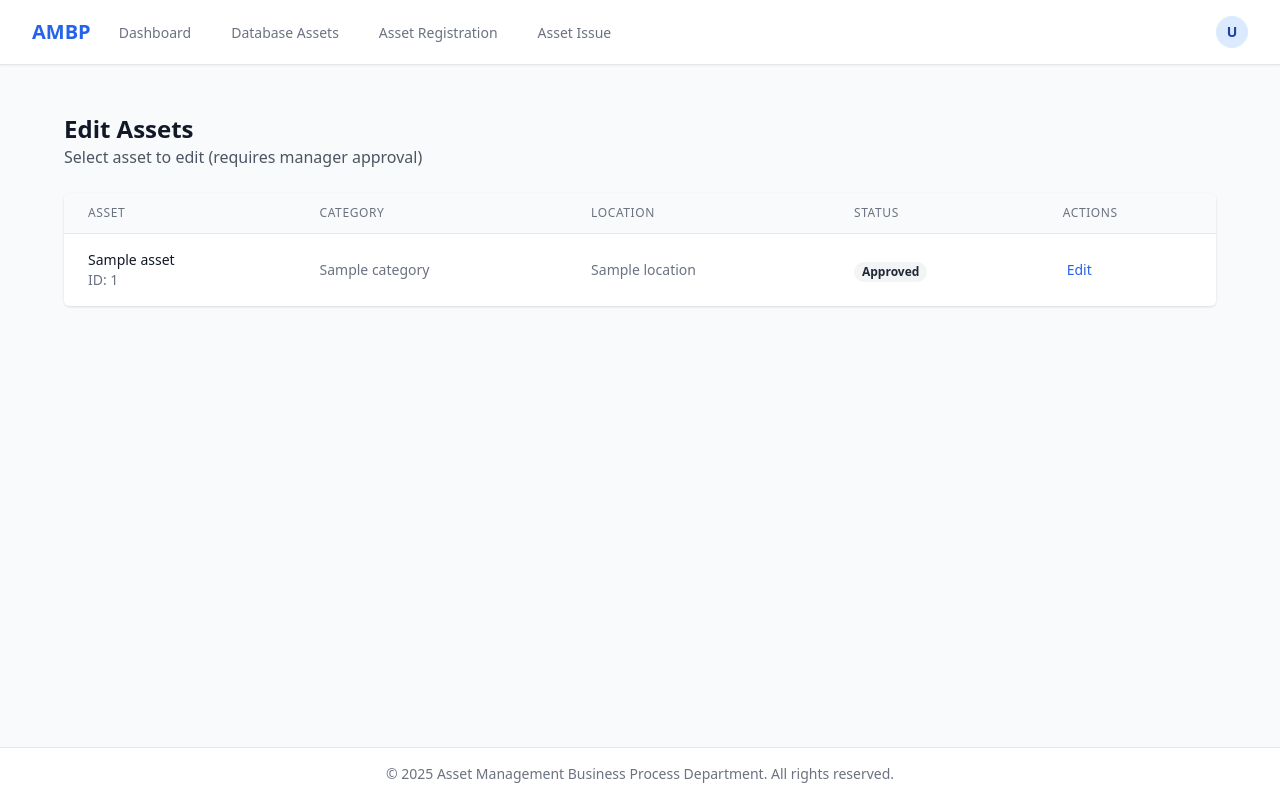
After one commit to hafidzduddin88/asset_management, a Python web app: template app/templates/asset_management/list.html in a window 1280 px wide. The commit adds this page. Run offline with Jinja, Linux system fonts and the light colour scheme; the template is opened without the code that fills it: most values are stand-ins (such as "Sample title", 1, 10 or a date in 2020); some libraries are stand-ins or nearby versions.

Commit message:
edit database

```diff
--- a/app/templates/asset_management/edit.html
+++ b/app/templates/asset_management/edit.html
@@ -179,8 +179,8 @@
                     <a href="/assets/{{ asset.get('ID') }}" class="bg-white py-2 px-4 border border-gray-300 rounded-md shadow-sm text-sm font-medium text-gray-700 hover:bg-gray-50 focus:outline-none focus:ring-2 focus:ring-offset-2 focus:ring-primary-500">
                         Cancel
                     </a>
-                    <button type="submit" onclick="return confirm('Are you sure you want to update this asset?')" class="ml-3 inline-flex justify-center py-2 px-4 border border-transparent shadow-sm text-sm font-medium rounded-md text-white bg-primary-600 hover:bg-primary-700 focus:outline-none focus:ring-2 focus:ring-offset-2 focus:ring-primary-500">
-                        Update Asset
+                    <button type="submit" onclick="return confirm('Are you sure you want to submit this edit request for manager approval?')" class="ml-3 inline-flex justify-center py-2 px-4 border border-transparent shadow-sm text-sm font-medium rounded-md text-white bg-primary-600 hover:bg-primary-700 focus:outline-none focus:ring-2 focus:ring-offset-2 focus:ring-primary-500">
+                        Submit for Approval
                     </button>
                 </div>
             </div>
--- /dev/null
+++ b/app/templates/asset_management/list.html
@@ -0,0 +1,64 @@
+{% extends "layouts/modern_layout.html" %}
+
+{% block title %}Edit Assets - Admin{% endblock %}
+
+{% block content %}
+<div class="py-6">
+    <div class="max-w-7xl mx-auto px-4 sm:px-6 lg:px-8">
+        <div class="mb-6">
+            <h1 class="text-2xl font-bold text-gray-900">Edit Assets</h1>
+            <p class="text-gray-600">Select asset to edit (requires manager approval)</p>
+        </div>
+
+        <!-- Assets Table -->
+        <div class="bg-white shadow overflow-hidden sm:rounded-md">
+            <div class="overflow-x-auto">
+                <table class="min-w-full divide-y divide-gray-200">
+                    <thead class="bg-gray-50">
+                        <tr>
+                            <th class="px-6 py-3 text-left text-xs font-medium text-gray-500 uppercase tracking-wider">Asset</th>
+                            <th class="px-6 py-3 text-left text-xs font-medium text-gray-500 uppercase tracking-wider">Category</th>
+                            <th class="px-6 py-3 text-left text-xs font-medium text-gray-500 uppercase tracking-wider">Location</th>
+                            <th class="px-6 py-3 text-left text-xs font-medium text-gray-500 uppercase tracking-wider">Status</th>
+                            <th class="px-6 py-3 text-left text-xs font-medium text-gray-500 uppercase tracking-wider">Actions</th>
+                        </tr>
+                    </thead>
+                    <tbody class="bg-white divide-y divide-gray-200">
+                        {% for asset in assets %}
+                        <tr>
+                            <td class="px-6 py-4 whitespace-nowrap">
+                                <div class="text-sm font-medium text-gray-900">{{ asset.get('Item Name', 'Unknown') }}</div>
+                                <div class="text-sm text-gray-500">ID: {{ asset.get('ID', '') }}</div>
+                            </td>
+                            <td class="px-6 py-4 whitespace-nowrap text-sm text-gray-500">{{ asset.get('Category', '') }}</td>
+                            <td class="px-6 py-4 whitespace-nowrap text-sm text-gray-500">{{ asset.get('Location', '') }}</td>
+                            <td class="px-6 py-4 whitespace-nowrap">
+                                {% set status = asset.get('Status', '') %}
+                                {% if status == 'Active' %}
+                                    <span class="px-2 inline-flex text-xs leading-5 font-semibold rounded-full bg-green-100 text-green-800">Active</span>
+                                {% elif status == 'Under Repair' %}
+                                    <span class="px-2 inline-flex text-xs leading-5 font-semibold rounded-full bg-red-100 text-red-800">Under Repair</span>
+                                {% elif status == 'In Storage' %}
+                                    <span class="px-2 inline-flex text-xs leading-5 font-semibold rounded-full bg-blue-100 text-blue-800">In Storage</span>
+                                {% elif status == 'To Be Disposed' %}
+                                    <span class="px-2 inline-flex text-xs leading-5 font-semibold rounded-full bg-yellow-100 text-yellow-800">To Be Disposed</span>
+                                {% elif status == 'Disposed' %}
+                                    <span class="px-2 inline-flex text-xs leading-5 font-semibold rounded-full bg-gray-100 text-gray-800">Disposed</span>
+                                {% else %}
+                                    <span class="px-2 inline-flex text-xs leading-5 font-semibold rounded-full bg-gray-100 text-gray-800">{{ status }}</span>
+                                {% endif %}
+                            </td>
+                            <td class="px-6 py-4 whitespace-nowrap text-sm font-medium">
+                                <a href="/asset_management/edit/{{ asset.get('ID', '') }}" class="text-blue-600 hover:text-blue-900">
+                                    <i class="fas fa-edit mr-1"></i>Edit
+                                </a>
+                            </td>
+                        </tr>
+                        {% endfor %}
+                    </tbody>
+                </table>
+            </div>
+        </div>
+    </div>
+</div>
+{% endblock %}
--- a/app/templates/layouts/modern_layout.html
+++ b/app/templates/layouts/modern_layout.html
@@ -87,6 +87,9 @@
                         {% endif %}
 
                         {% if user and user.role == 'admin' %}
+                        <a href="/asset_management/list" class="{% if '/asset_management/list' in request.url.path %}border-primary-500 text-gray-900{% else %}border-transparent text-gray-500 hover:border-gray-300 hover:text-gray-700{% endif %} inline-flex items-center px-1 pt-1 border-b-2 text-sm font-medium">
+                            Edit Asset
+                        </a>
                         <a href="/disposal" class="{% if request.url.path == '/disposal' %}border-primary-500 text-gray-900{% else %}border-transparent text-gray-500 hover:border-gray-300 hover:text-gray-700{% endif %} inline-flex items-center px-1 pt-1 border-b-2 text-sm font-medium">
                             Disposal Asset
                         </a>
@@ -147,6 +150,7 @@
                             {% endif %}
 
                             {% if user and user.role == 'admin' %}
+                            <a href="/asset_management/list" class="{% if '/asset_management/list' in request.url.path %}bg-primary-50 border-primary-500 text-primary-700{% else %}border-transparent text-gray-600 hover:bg-gray-50 hover:border-gray-300 hover:text-gray-800{% endif %} block pl-3 pr-4 py-2 border-l-4 text-base font-medium">Edit Asset</a>
                             <a href="/disposal" class="{% if request.url.path == '/disposal' %}bg-primary-50 border-primary-500 text-primary-700{% else %}border-transparent text-gray-600 hover:bg-gray-50 hover:border-gray-300 hover:text-gray-800{% endif %} block pl-3 pr-4 py-2 border-l-4 text-base font-medium">Disposal Asset</a>
                             {% endif %}
 
```
Also changed, not shown: app/routes/approvals.py (+14 -0 lines), app/routes/asset_management.py (+39 -6 lines).
